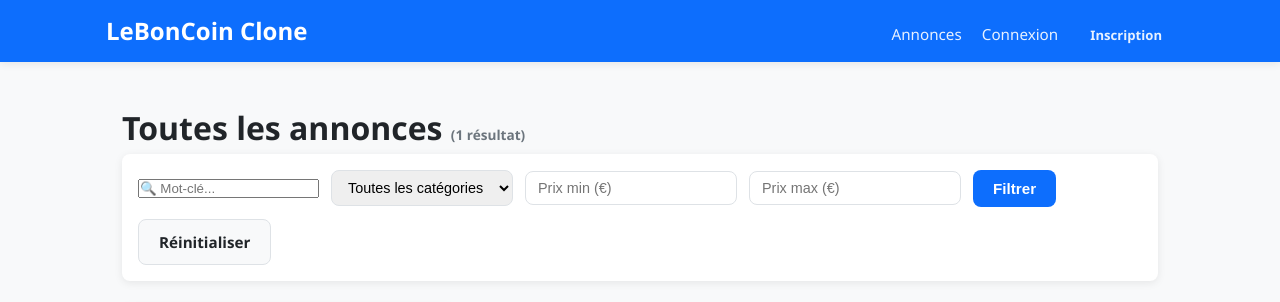
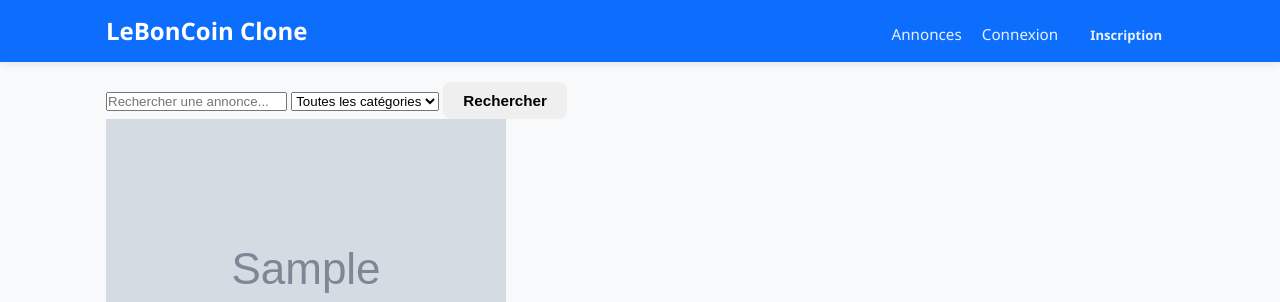
Before and after one commit to tarek200614/leboncoin-clone, a PHP site: page /pages/annonces/liste.php in a window 1280 px wide. Shown: the top 302 px of the page. Run offline with PHP 8.4, Linux system fonts and the light colour scheme; data comes from the database, SQL or seed files in the repository; tables that the repository leaves empty hold one stand-in row (values such as "Sample post"); grey boxes marked "Sample" are stand-in pictures; data that the repository does not hold is empty.

Commit message:
Update liste.php

```diff
--- a/LeBonCoin.2/pages/annonces/liste.php
+++ b/LeBonCoin.2/pages/annonces/liste.php
@@ -1,182 +1,112 @@
 <?php
-/*
- * FICHIER : pages/annonces/liste.php
- * RÔLE    : Afficher toutes les annonces sous forme de cartes
- *           avec possibilité de filtrer par catégorie, prix, mot-clé
- *           BONUS : pagination + recherche full-text
- */
+$page_title = 'Toutes les annonces';
+$og_desc = 'Parcourez les dernières petites annonces de véhicules, immobilier, électronique et plus.';
+require_once __DIR__ . '/../../includes/header.php';
 
-session_start();
-require_once '../../config/db.php';
+// Pagination & Filter Setup
+$page = max(1, (int)($_GET['page'] ?? 1));
+$per_page = 12;
+$offset = ($page - 1) * $per_page;
 
-// ---- RÉCUPÉRATION DES CATÉGORIES (pour le menu de filtre) ----
-$stmt_cats = $pdo->query("SELECT * FROM categories ORDER BY nom");
-$categories = $stmt_cats->fetchAll();
+$search = trim($_GET['search'] ?? '');
+$categorie_id = filter_var($_GET['categorie'] ?? 0, FILTER_VALIDATE_INT);
 
-// ---- CONSTRUCTION DE LA REQUÊTE AVEC FILTRES ----
-$sql    = "SELECT a.*, u.pseudo, c.nom AS categorie_nom
+// Build Query
+$where = [];
+$params = [];
+
+if ($search !== '') {
+    $where[] = "(a.titre LIKE :search OR a.description LIKE :search)";
+    $params[':search'] = '%' . $search . '%';
+}
+if ($categorie_id > 0) {
+    $where[] = "a.categorie_id = :categorie";
+    $params[':categorie'] = $categorie_id;
+}
+
+$where_sql = $where ? 'WHERE ' . implode(' AND ', $where) : '';
+
+// Count total for pagination
+$count_stmt = $pdo->prepare("SELECT COUNT(*) FROM annonces a $where_sql");
+$count_stmt->execute($params);
+$total_ads = (int)$count_stmt->fetchColumn();
+$total_pages = ceil($total_ads / $per_page);
+
+// Fetch ads
+$query = "SELECT a.id, a.titre, a.prix, a.date_creation, a.location, img.image_path, u.pseudo, c.nom AS cat_nom
           FROM annonces a
           JOIN utilisateurs u ON a.utilisateur_id = u.id
+          LEFT JOIN annonce_images img ON a.id = img.annonce_id AND img.is_primary = 1
           LEFT JOIN categories c ON a.categorie_id = c.id
-           WHERE 1=1";
+          $where_sql
+          ORDER BY a.date_creation DESC
+          LIMIT :limit OFFSET :offset";
 
-$sql_count = "SELECT COUNT(*) FROM annonces a
-              JOIN utilisateurs u ON a.utilisateur_id = u.id
-              LEFT JOIN categories c ON a.categorie_id = c.id
-              WHERE 1=1";
+$stmt = $pdo->prepare($query);
+$stmt->bindValue(':limit', $per_page, PDO::PARAM_INT);
+$stmt->bindValue(':offset', $offset, PDO::PARAM_INT);
+foreach ($params as $key => $val) {
+    $stmt->bindValue($key, $val);
+}
+$stmt->execute();
+$ads = $stmt->fetchAll();
 
-$params = [];
-
-// Filtre par catégorie
-$filtre_categorie = $_GET['categorie'] ?? '';
-if (!empty($filtre_categorie)) {
-    $sql .= " AND a.categorie_id = ?";
-    $sql_count .= " AND a.categorie_id = ?";
-    $params[] = $filtre_categorie;
-}
-
-// Filtre par prix minimum
-$filtre_prix_min = $_GET['prix_min'] ?? '';
-if (is_numeric($filtre_prix_min)) {
-    $sql .= " AND a.prix >= ?";
-    $sql_count .= " AND a.prix >= ?";
-    $params[] = $filtre_prix_min;
-}
-
-// Filtre par prix maximum
-$filtre_prix_max = $_GET['prix_max'] ?? '';
-if (is_numeric($filtre_prix_max)) {
-    $sql .= " AND a.prix <= ?";
-    $sql_count .= " AND a.prix <= ?";
-    $params[] = $filtre_prix_max;
-}
-
-// BONUS : Filtre par mot-clé (titre ou description)
-$filtre_q = trim($_GET['q'] ?? '');
-if (!empty($filtre_q)) {
-    $sql .= " AND (a.titre LIKE ? OR a.description LIKE ?)";
-    $sql_count .= " AND (a.titre LIKE ? OR a.description LIKE ?)";
-    $params[] = '%' . $filtre_q . '%';
-    $params[] = '%' . $filtre_q . '%';
-}
-
-// BONUS : Pagination
-$par_page   = 9;
-$page       = max(1, intval($_GET['page'] ?? 1));
-$total_stmt = $pdo->prepare($sql_count);
-$total_stmt->execute($params);
-$total      = (int) $total_stmt->fetchColumn();
-$nb_pages   = max(1, ceil($total / $par_page));
-$page       = min($page, $nb_pages);
-$offset     = ($page - 1) * $par_page;
-
-// Tri : les plus récentes en premier
-$sql .= " ORDER BY a.date_creation DESC LIMIT ? OFFSET ?";
-
-$stmt = $pdo->prepare($sql);
-// Binder les paramètres normaux (catégorie, prix, mot-clé)
-$i = 1;
-foreach ($params as $val) {
-    $stmt->bindValue($i++, $val);
-}
-// LIMIT et OFFSET doivent être bindés comme PDO::PARAM_INT (sinon MySQL les met entre quotes)
-$stmt->bindValue($i++, (int) $par_page, PDO::PARAM_INT);
-$stmt->bindValue($i++, (int) $offset,   PDO::PARAM_INT);
-$stmt->execute();
-$annonces = $stmt->fetchAll();
-
-require_once '../../includes/header.php';
+$categories = $pdo->query("SELECT * FROM categories ORDER BY nom")->fetchAll();
 ?>
 
-<main class="container">
-    <h1>Toutes les annonces
-        <?php if ($total > 0): ?>
-            <small style="font-size:0.85rem;color:var(--gris)">(<?= $total ?> résultat<?= $total > 1 ? 's' : '' ?>)</small>
-        <?php endif; ?>
-    </h1>
-
-    <!-- FORMULAIRE DE FILTRAGE -->
-    <form method="GET" action="" class="filtres">
-        <!-- BONUS : Champ recherche par mot-clé -->
-        <input type="text" name="q" placeholder="🔍 Mot-clé..." value="<?= htmlspecialchars($filtre_q) ?>">
-
-        <select name="categorie">
-            <option value="">Toutes les catégories</option>
+<div class="search-bar-container">
+    <form method="GET" action="" class="search-form" role="search">
+        <input type="text" name="search" placeholder="Rechercher une annonce..." class="form-input" value="<?= e($search) ?>" aria-label="Recherche textuelle">
+        <select name="categorie" class="form-select" aria-label="Filtrer par catégorie">
+            <option value="0">Toutes les catégories</option>
             <?php foreach ($categories as $cat): ?>
-                <option value="<?= $cat['id'] ?>"
-                    <?= ($filtre_categorie == $cat['id']) ? 'selected' : '' ?>>
-                    <?= htmlspecialchars($cat['nom']) ?>
-                </option>
+                <option value="<?= $cat['id'] ?>" <?= $categorie_id === $cat['id'] ? 'selected' : '' ?>><?= e($cat['nom']) ?></option>
             <?php endforeach; ?>
         </select>
+        <button type="submit" class="btn btn-primary">Rechercher</button>
+    </form>
+</div>
 
-        <input type="number" name="prix_min" placeholder="Prix min (€)"
-               value="<?= htmlspecialchars($filtre_prix_min) ?>">
-
-        <input type="number" name="prix_max" placeholder="Prix max (€)"
-               value="<?= htmlspecialchars($filtre_prix_max) ?>">
-
-        <button type="submit" class="btn btn-filtre">Filtrer</button>
-        <a href="liste.php" class="btn btn-secondaire">Réinitialiser</a>
-    </form>
-
-    <!-- GRILLE DE CARTES D'ANNONCES -->
-    <?php if (empty($annonces)): ?>
-        <p class="vide">Aucune annonce trouvée.</p>
+<?php if (empty($ads)): ?>
+    <div class="empty-state">
+        <h2>Aucune annonce trouvée</h2>
+        <p>Essayez de modifier vos critères de recherche ou <a href="/pages/annonces/creer.php">déposez la première annonce</a>.</p>
+    </div>
 <?php else: ?>
-        <div class="grille-annonces">
-            <?php foreach ($annonces as $annonce): ?>
-                <div class="carte-annonce">
-                    <a href="detail.php?id=<?= $annonce['id'] ?>">
-                        <img src="../../assets/uploads/<?= htmlspecialchars($annonce['photo']) ?>"
-                             alt="<?= htmlspecialchars($annonce['titre']) ?>"
-                             class="carte-photo">
+    <div class="grid">
+        <?php foreach ($ads as $ad): ?>
+            <article class="card">
+                <a href="/pages/annonces/detail.php?id=<?= $ad['id'] ?>">
+                    <?php if ($ad['image_path']): ?>
+                        <img src="/assets/uploads/<?= e($ad['image_path']) ?>" alt="<?= e($ad['titre']) ?>" class="card-img" loading="lazy">
+                    <?php else: ?>
+                        <div class="card-img card-img-placeholder" aria-hidden="true">
+                            <svg width="40" height="40" viewBox="0 0 24 24" fill="none" stroke="currentColor" stroke-width="2"><rect x="3" y="3" width="18" height="18" rx="2"/><circle cx="8.5" cy="8.5" r="1.5"/><path d="M21 15l-5-5L5 21"/></svg>
+                        </div>
+                    <?php endif; ?>
                 </a>
-
-                    <div class="carte-corps">
-                        <?php if ($annonce['categorie_nom']): ?>
-                            <span class="badge"><?= htmlspecialchars($annonce['categorie_nom']) ?></span>
-                        <?php endif; ?>
-
-                        <h2 class="carte-titre">
-                            <a href="detail.php?id=<?= $annonce['id'] ?>">
-                                <?= htmlspecialchars($annonce['titre']) ?>
-                            </a>
-                        </h2>
-
-                        <p class="carte-prix"><?= number_format($annonce['prix'], 2, ',', ' ') ?> €</p>
-                        <p class="carte-vendeur">Par <?= htmlspecialchars($annonce['pseudo']) ?></p>
+                <div class="card-body">
+                    <div class="card-category"><?= e($ad['cat_nom'] ?? 'Divers') ?></div>
+                    <h2 class="card-title"><a href="/pages/annonces/detail.php?id=<?= $ad['id'] ?>"><?= e($ad['titre']) ?></a></h2>
+                    <div class="card-price"><?= number_format($ad['prix'], 2, ',', ' ') ?> €</div>
+                    <div class="card-meta">
+                        <span><?= e($ad['location'] ?: 'Non spécifié') ?></span> •
+                        <span><?= date('d/m/Y', strtotime($ad['date_creation'])) ?></span>
                     </div>
                 </div>
+            </article>
         <?php endforeach; ?>
     </div>
 
-        <!-- BONUS : Pagination -->
-        <?php if ($nb_pages > 1): ?>
-            <div class="pagination">
-                <?php
-                // Construire les paramètres GET sans 'page'
-                $get_params = $_GET;
-                unset($get_params['page']);
-                $base_url = '?' . http_build_query($get_params) . '&page=';
-                ?>
-                <?php if ($page > 1): ?>
-                    <a href="<?= $base_url . ($page - 1) ?>" class="btn btn-secondaire">← Précédent</a>
-                <?php endif; ?>
-
-                <?php for ($i = 1; $i <= $nb_pages; $i++): ?>
-                    <a href="<?= $base_url . $i ?>"
-                       class="btn <?= ($i === $page) ? 'btn-principal' : 'btn-secondaire' ?>">
+    <?php if ($total_pages > 1): ?>
+        <nav class="pagination" aria-label="Pagination des annonces">
+            <?php for ($i = 1; $i <= $total_pages; $i++): ?>
+                <a href="?page=<?= $i ?><?= $search ? '&search=' . urlencode($search) : '' ?><?= $categorie_id ? '&categorie=' . $categorie_id : '' ?>"
+                   class="page-link <?= $i === $page ? 'active' : '' ?>"
+                   <?= $i === $page ? 'aria-current="page"' : '' ?>>
                    <?= $i ?>
                 </a>
             <?php endfor; ?>
-
-                <?php if ($page < $nb_pages): ?>
-                    <a href="<?= $base_url . ($page + 1) ?>" class="btn btn-secondaire">Suivant →</a>
-                <?php endif; ?>
-            </div>
+        </nav>
     <?php endif; ?>
 <?php endif; ?>
-</main>
-
-<?php require_once '../../includes/footer.php'; ?>
```
Lines whose indentation alone changed are shown as unchanged.
